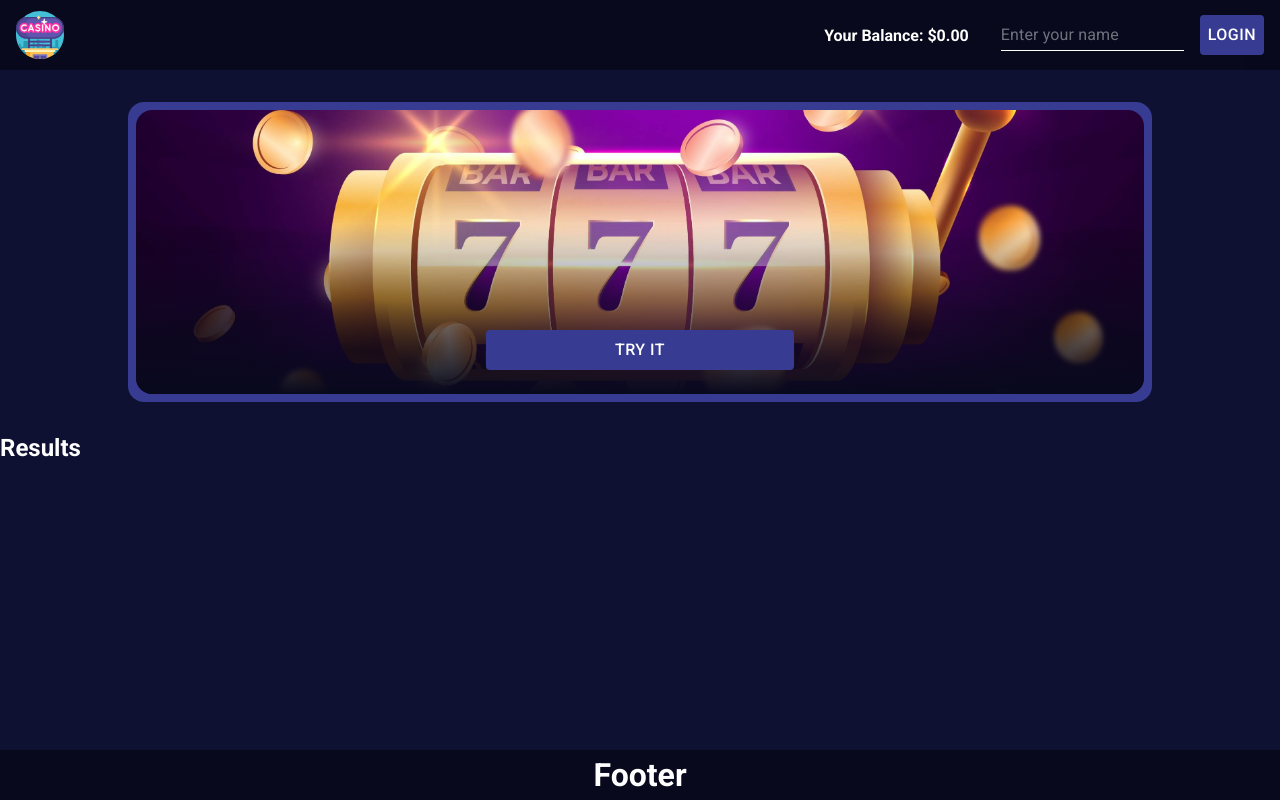
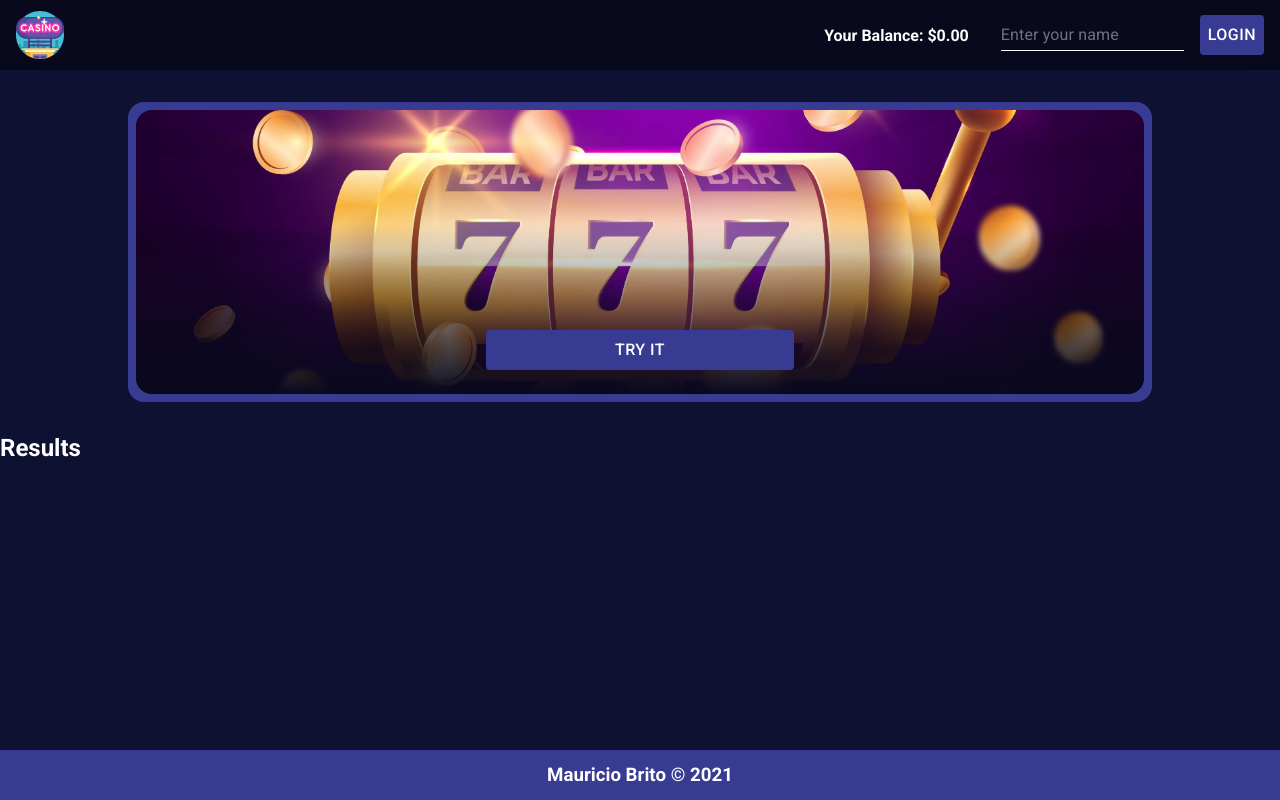
Before and after one commit to mauriciobrito7/CasinoApp, a React (Create React App) app: page / in a window 1280 px wide. Built offline with nearby package versions, Linux system fonts and the light colour scheme.

Commit message:
title and color of footer

```diff
--- a/src/components/Footer/Footer.js
+++ b/src/components/Footer/Footer.js
@@ -4,7 +4,7 @@ import "./Footer.scss";
 const Footer = () => {
   return (
     <footer className="footer">
-      <h1>Footer</h1>
+      <h3>Mauricio Brito © 2021</h3>
     </footer>
   );
 };
--- a/src/components/Footer/Footer.scss
+++ b/src/components/Footer/Footer.scss
@@ -2,7 +2,7 @@
 
 .footer {
   width: 100%;
-  background: $background-dark;
+  background: $primary-color;
   display: flex;
   justify-content: center;
   align-items: center;
```
